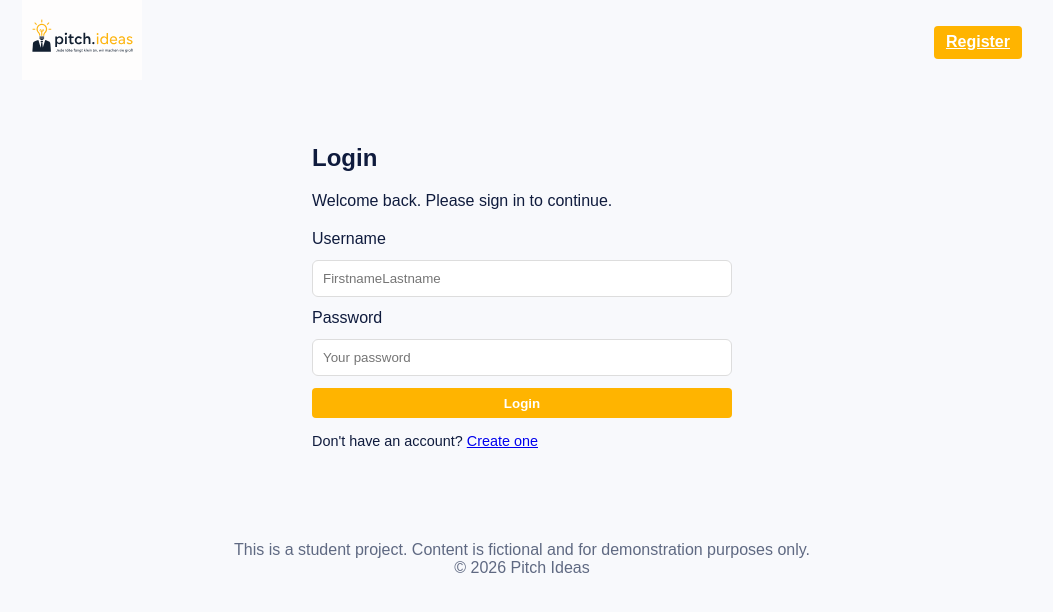
After one commit to I-had-a-bad-idea/pitch.ideas, a Flask app: page /auth/login in a window 1280 px wide. The commit adds this page. Shown: the top 612 px of the page, without its empty margins (118-1171 px from the left). Run offline with Flask 3, Linux system fonts and the light colour scheme.

Commit message:
Login and Register HTML & CSS + serving it

```diff
--- a/server.py
+++ b/server.py
@@ -282,6 +282,12 @@ class AuthRequest(BaseModel):
     password: Password
     username: Username
 
+# This for the web page
+@app.route("/auth/login", methods=["GET"])
+def login_page():
+    return render_template("login.html")
+
+# and this for the API functionality
 @app.route("/auth/login", methods=["POST"])
 def login():
     ok, result = validate_request(request)
@@ -307,7 +313,12 @@ def login():
     )
     return resp
 
+# This for the web page
+@app.route("/auth/register", methods=["GET"])
+def register_page():
+    return render_template("register.html")
 
+# and this for the API functionality
 @app.route("/auth/register", methods=["POST"])
 def register():
     ok, result = validate_request(request)
--- a/static/css/style.css
+++ b/static/css/style.css
@@ -234,6 +234,45 @@ body{
     align-self: flex-start;
 }
 
+.auth-page {
+    max-width: 420px;
+    margin: 60px auto;
+}
+
+.auth-page h1 {
+    margin-bottom: 20px;
+}
+
+.auth-form {
+    display: flex;
+    flex-direction: column;
+    gap: 12px;
+    margin-top: 20px;
+}
+
+.auth-form input {
+    padding: 10px;
+    border: 1px solid #ddd;
+    border-radius: 6px;
+}
+
+.form-options {
+    display: flex;
+    justify-content: space-between;
+    align-items: center;
+    font-size: 0.9rem;
+}
+
+.link {
+    text-decoration: none;
+    color: #007bff;
+}
+
+.auth-footer {
+    margin-top: 15px;
+    font-size: 0.9rem;
+}
+
 /* FOOTER */
 
 footer{
--- a/templates/create-pitch.html
+++ b/templates/create-pitch.html
@@ -34,7 +34,7 @@
 <section class="upload-section">
     <div class="container">
 
-        <form action="/create-pitch" method="PUT" class="pitch-form">
+        <form class="pitch-form">
 
             <label for="title">Pitch Title</label>
             <input
--- /dev/null
+++ b/templates/login.html
@@ -0,0 +1,77 @@
+<!DOCTYPE html>
+<html lang="en">
+<head>
+<meta charset="UTF-8">
+<meta name="viewport" content="width=device-width, initial-scale=1.0">
+
+<title>Login - Pitch Ideas</title>
+
+<link rel="stylesheet" href="{{ url_for('static', filename='css/style.css') }}">
+</head>
+
+<body>
+
+<nav class="navbar">
+    <div class="container">
+        <div class="nav-left">
+            <a href="/">
+                <img src="{{ url_for('static', filename='images/logo.svg') }}" alt="Pitch Ideas" class="logo">
+            </a>
+        </div>
+        <div class="nav-right">
+            <a href="/auth/register" class="btn btn-primary">Register</a>
+        </div>
+    </div>
+</nav>
+
+<main class="container">
+
+    <section class="auth-page">
+
+        <h1>Login</h1>
+        <p class="subtitle">Welcome back. Please sign in to continue.</p>
+
+        <form method="POST" action="/auth/login" class="auth-form">
+
+            <label for="username">Username</label>
+            <input
+                type="username"
+                id="username"
+                name="username"
+                placeholder="FirstnameLastname"
+                required
+            >
+
+            <label for="password">Password</label>
+            <input
+                type="password"
+                id="password"
+                name="password"
+                placeholder="Your password"
+                required
+            >
+
+            <button type="submit" class="btn btn-primary">
+                Login
+            </button>
+        </form>
+
+        <p class="auth-footer">
+            Don't have an account?
+            <a href="/auth/register">Create one</a>
+        </p>
+
+    </section>
+
+</main>
+
+<footer>
+    <div class="disclaimer">
+        This is a student project. Content is fictional and for demonstration purposes only.
+    </div>
+
+    © 2026 Pitch Ideas
+</footer>
+
+</body>
+</html>
```
Also changed, not shown: templates/register.html (added, +77 -0 lines).
